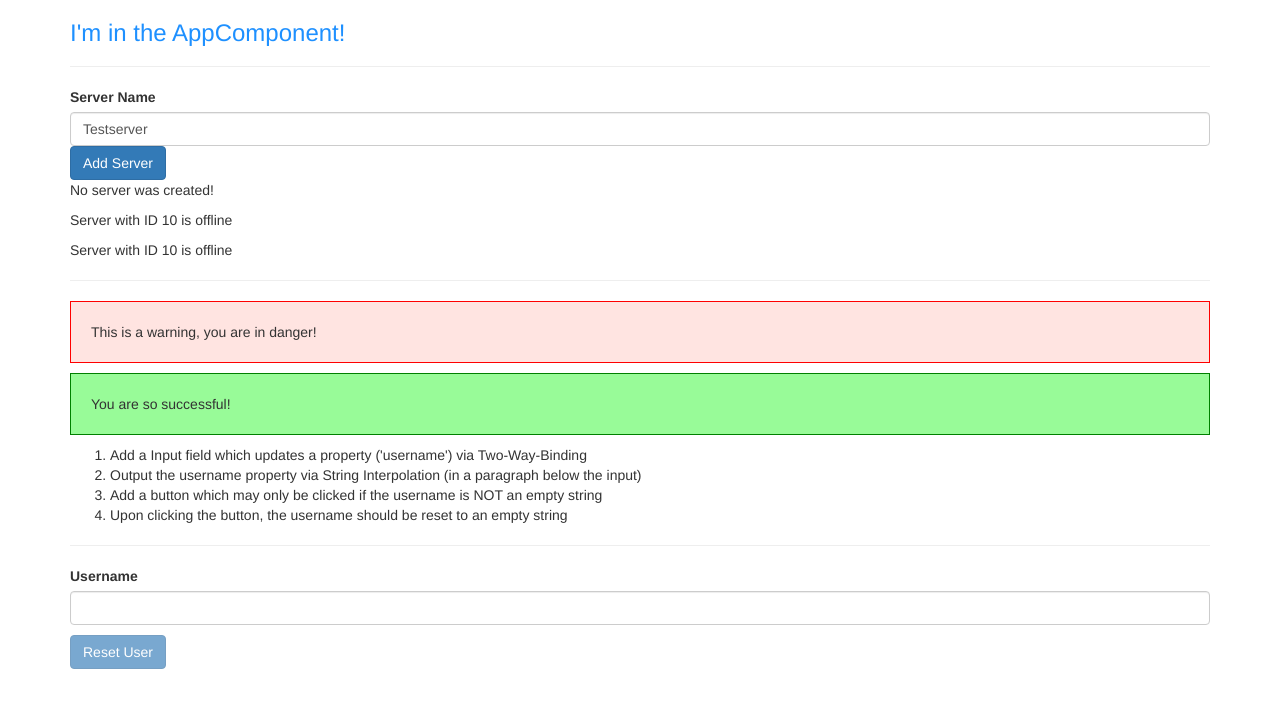
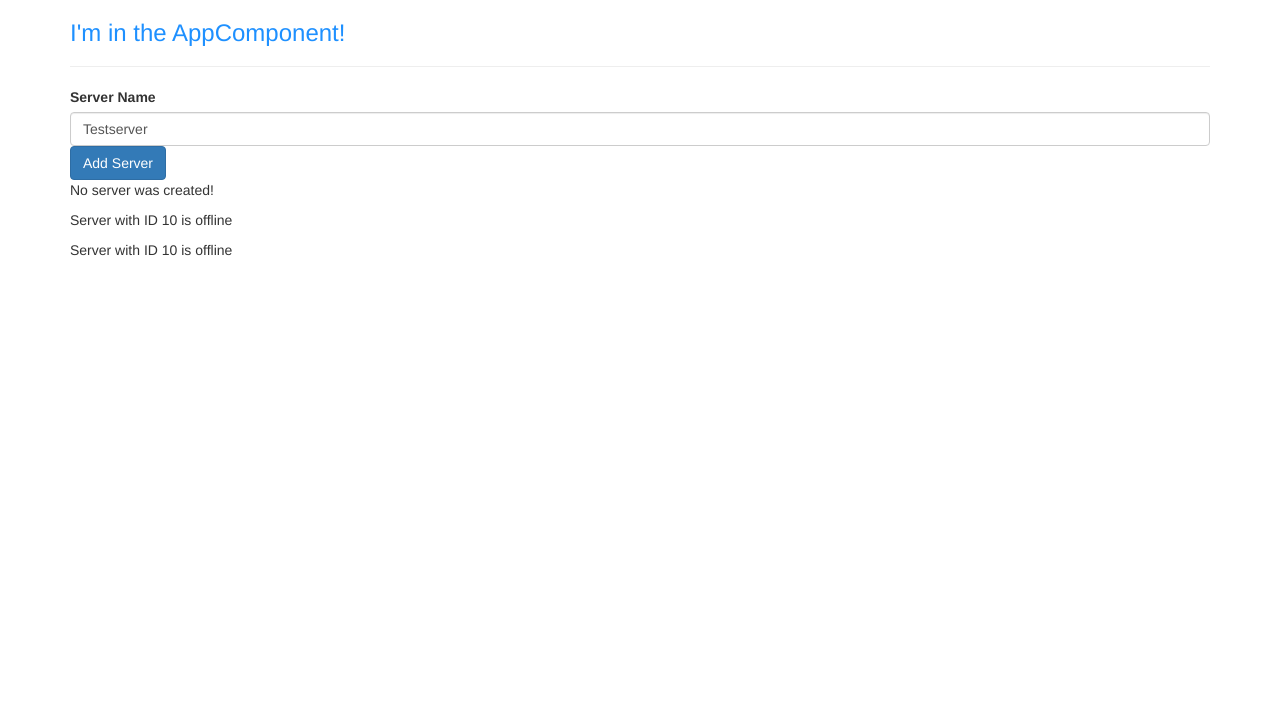
Before and after one commit to Samenti/udemy-angular, an Angular app: page / in a window 1280 px wide. Shown: the top 708 px of the page. Built offline with nearby package versions, Linux system fonts and the light colour scheme.

Commit message:
removed assignment 1 and 2 code

```diff
--- a/src/app/app.component.html
+++ b/src/app/app.component.html
@@ -6,42 +6,6 @@
       <app-servers></app-servers>
       <!-- <div app-servers></div> -->
       <!-- <div class="app-servers"></div> -->
-      <hr />
-      <app-warning-alert></app-warning-alert>
-      <app-success-alert></app-success-alert>
-    </div>
-  </div>
-  <div class="row">
-    <div class="col-xs-12">
-      <ol>
-        <li>
-          Add a Input field which updates a property ('username') via
-          Two-Way-Binding
-        </li>
-        <li>
-          Output the username property via String Interpolation (in a paragraph
-          below the input)
-        </li>
-        <li>
-          Add a button which may only be clicked if the username is NOT an empty
-          string
-        </li>
-        <li>
-          Upon clicking the button, the username should be reset to an empty
-          string
-        </li>
-      </ol>
-      <hr />
-      <label>Username</label>
-      <input type="text" class="form-control" [(ngModel)]="username" />
-      <p>{{ username }}</p>
-      <button
-        class="btn btn-primary"
-        [disabled]="username === ''"
-        (click)="username = ''"
-      >
-        Reset User
-      </button>
     </div>
   </div>
 </div>
--- a/src/app/success-alert/success-alert.component.css
+++ /dev/null
@@ -1,5 +0,0 @@
-p {
-  padding: 20px;
-  background-color: palegreen;
-  border: 1px solid green;
-}
--- a/src/app/success-alert/success-alert.component.html
+++ /dev/null
@@ -1 +0,0 @@
-<p>You are so successful!</p>
--- a/src/app/success-alert/success-alert.component.ts
+++ /dev/null
@@ -1,15 +0,0 @@
-import { Component, OnInit } from '@angular/core';
-
-@Component({
-  selector: 'app-success-alert',
-  templateUrl: './success-alert.component.html',
-  styleUrls: ['./success-alert.component.css']
-})
-export class SuccessAlertComponent implements OnInit {
-
-  constructor() { }
-
-  ngOnInit(): void {
-  }
-
-}
--- a/src/app/warning-alert/warning-alert.component.ts
+++ /dev/null
@@ -1,16 +0,0 @@
-import { Component } from '@angular/core';
-
-@Component({
-  selector: 'app-warning-alert',
-  template: ` <p>This is a warning, you are in danger!</p>`,
-  styles: [
-    `
-      p {
-        padding: 20px;
-        background-color: mistyrose;
-        border: 1px solid red;
-      }
-    `,
-  ],
-})
-export class WarningAlertComponent {}
```
Also changed, not shown: src/app/app.module.ts (+1 -9 lines).
